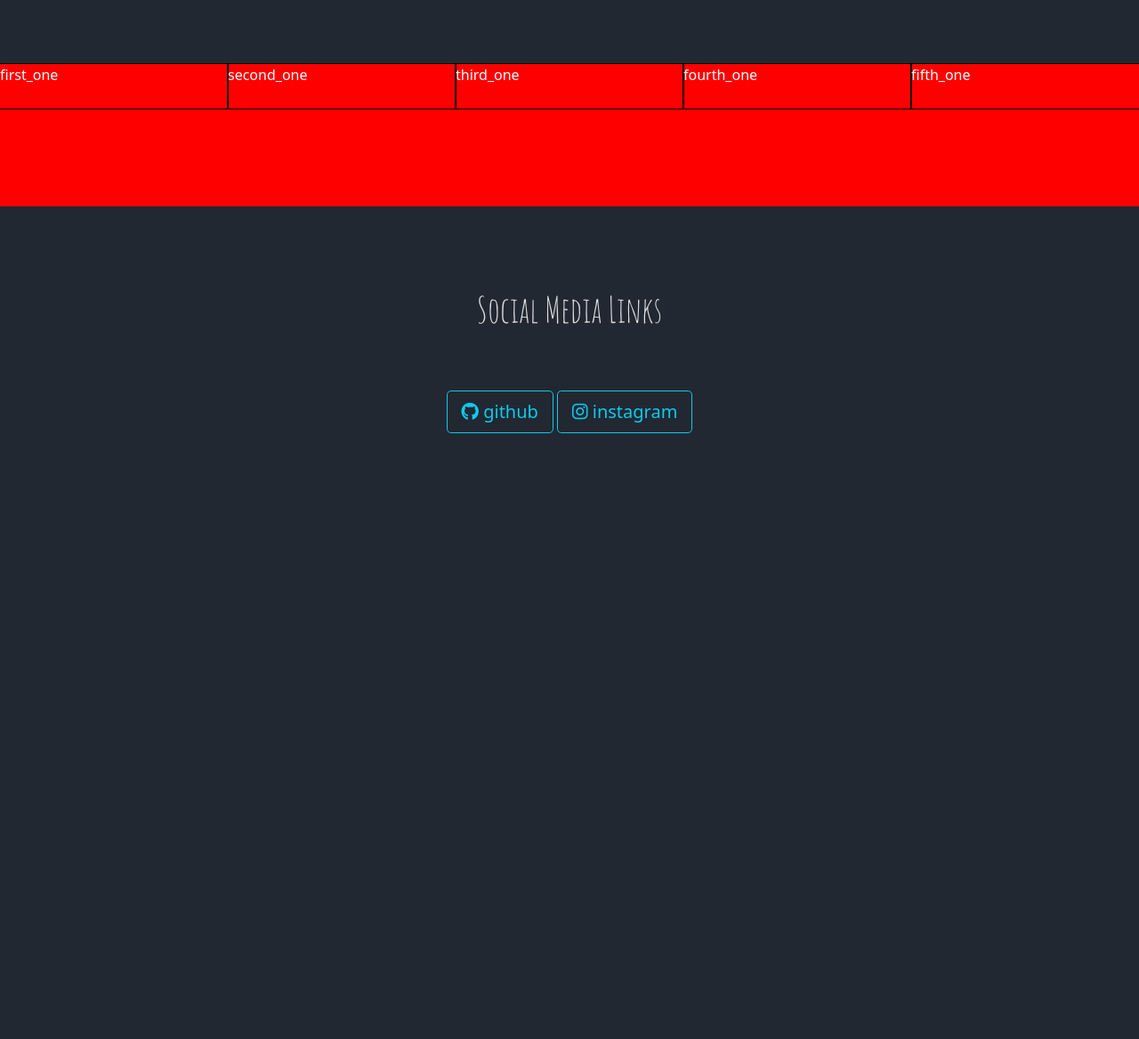
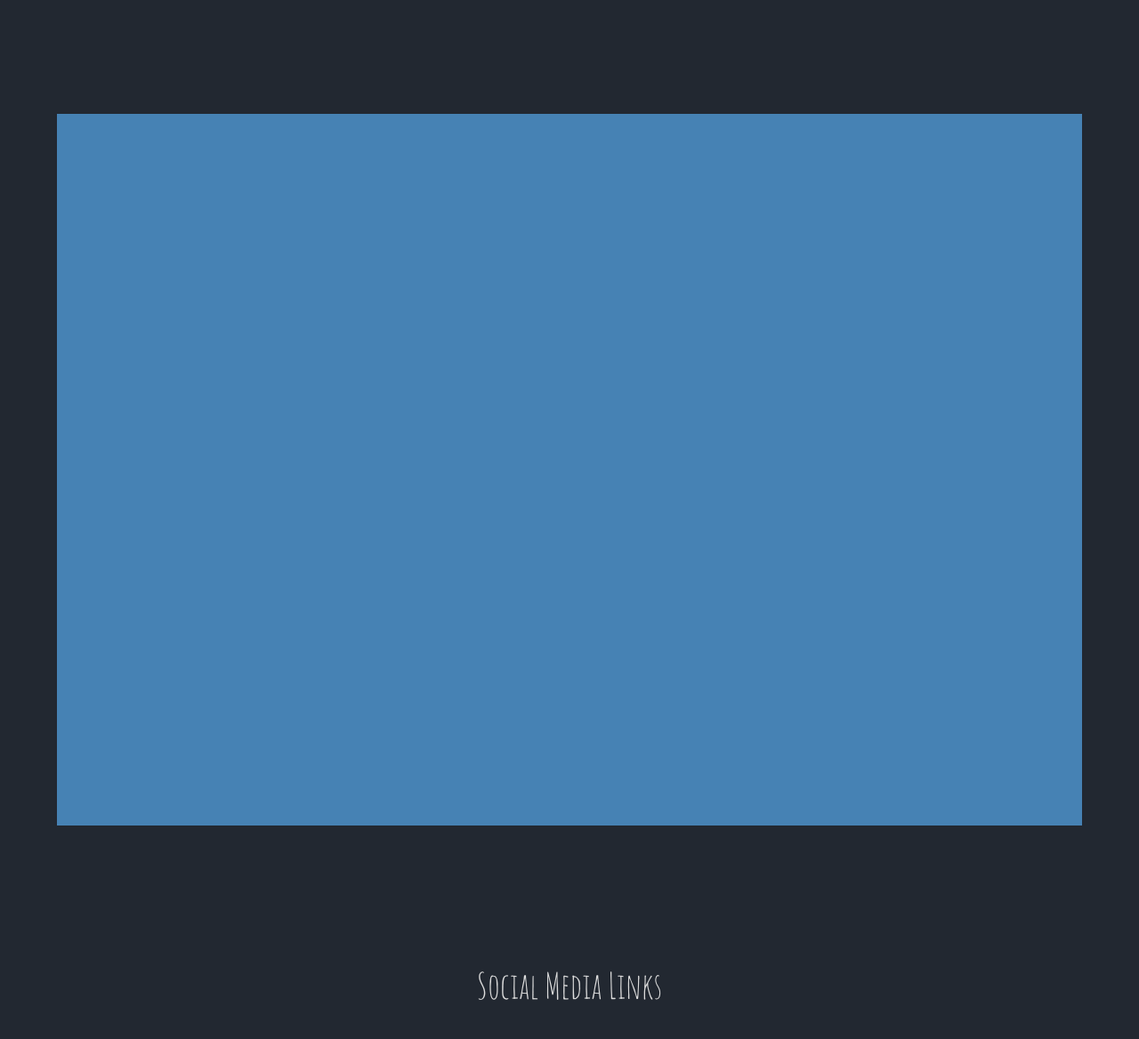
Before and after one commit to ItsTheRealVictor/My-Website, a Flask app: page /portfolio in a window 1280 px wide. Shown: the part 112-1280 px from the top of the page at 89% size. Before the commit the page ends 599 px from the top, so only its background shows below. Run offline with Flask 2, Linux system fonts and the light colour scheme; some libraries are stand-ins or nearby versions.

Commit message:
starting to add projects to portfolio. pet shop in progress

```diff
--- a/app.py
+++ b/app.py
@@ -49,13 +49,11 @@
 
 @app.route('/portfolio')
 def portfolio():
-    projects = ['first_one', 'second_one', 'third_one', 'fourth_one', 'fifth_one']
-
+    projects = Projects.query.all()
     return render_template('PortfolioIndex.html', projects=projects)
 
+@app.route('/project_info_<int:proj_id>')
+def show_project_info(proj_id):
+    project = Projects.query.get_or_404(proj_id)
 
-
-
-
-if __name__ == "__main__":
-    app.run(debug=True)
+    return render_template('/project_info.html', project=project)
--- a/static/SiteStyle.css
+++ b/static/SiteStyle.css
@@ -32,37 +32,25 @@
 }
 
 .main{
+    background-color:steelblue;
     display:flex;
+    flex-wrap: wrap;
     flex-direction:row;
-    height: 10rem;
-    width:100%;
+    height: 50rem;
+    width:90%;
+    margin: 5%;
     justify-content: space-between;
 
 }
 .proj_div{
     flex-grow:1;
-    height:50px;
-    width:50px;
-    outline:1px solid black;
+    width: 500px;
+    outline:1px solid white;
+    text-align: center;
+    padding: 5% 0;
 }
 
 
-
-
-
-
-
-
-
-
-
-
-
-
-
-.main{
-    background-color:red;
-}
 
 
 
--- a/templates/PortfolioIndex.html
+++ b/templates/PortfolioIndex.html
@@ -5,7 +5,10 @@
 <h1>portfolio goes here eventually</h1>
         <div class="main">
                 {% for proj in projects %}
-                        <div class="proj_div">{{proj}}</div>
+                        <div class="proj_div">
+                                <a href="/project_info_{{proj.id}}">{{proj.title}}</a>
+                                <p>{{proj.description}}</p>
+                        </div>
          {% endfor %}
 
 
```
Also changed, not shown: templates/project_info.html (added, +11 -0 lines).
